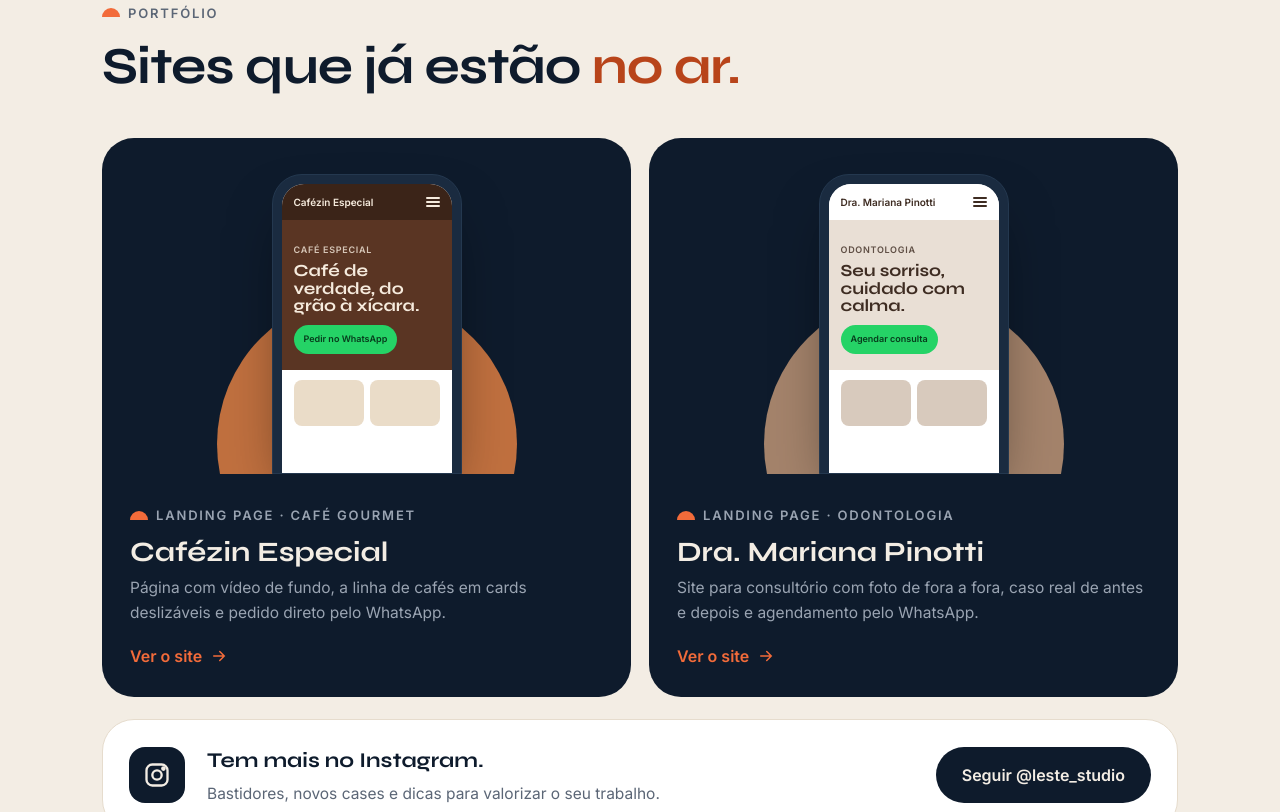
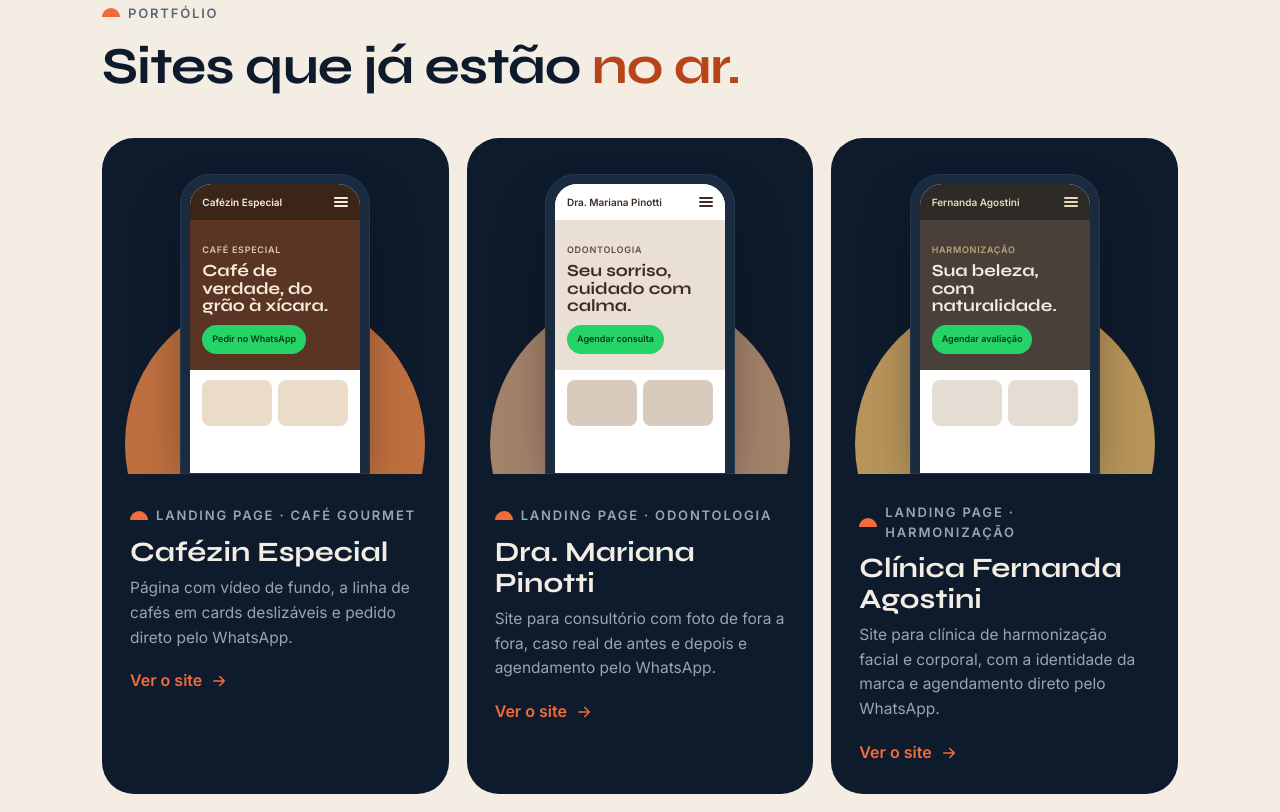
Before and after one commit to gustagoatt/lestestudio, a plain HTML site: page index.html in a window 1280 px wide. Shown: the part 4473-5285 px from the top of the page. Drawn offline with Linux system fonts and the light colour scheme.

Commit message:
Adiciona case Clínica Fernanda Agostini ao portfólio
Co-Authored-By: Claude Opus 5.5 <noreply@anthropic.com>
Claude-Session: https://claude.ai/code/session_017xnz1Xwm8ddz8TwQbkw3CG

```diff
--- a/index.html
+++ b/index.html
@@ -214,7 +214,7 @@ section{position:relative}
 
 /* portfolio */
 .cases{display:grid;gap:18px;margin-top:44px}
-.case{border-radius:var(--r-lg);overflow:hidden;background:var(--noite);color:var(--areia);display:grid;position:relative;min-height:420px}
+.case{border-radius:var(--r-lg);overflow:hidden;background:var(--noite);color:var(--areia);display:grid;grid-template-rows:auto 1fr;align-content:start;position:relative;min-height:420px}
 .case .pal{position:relative;display:flex;justify-content:center;align-items:flex-end;padding:36px 0 0;overflow:hidden;min-height:300px}
 .case .pal::before{content:"";position:absolute;bottom:-120px;left:50%;width:300px;height:300px;margin-left:-150px;border-radius:50%;background:var(--sol,var(--nascente));transition:transform .7s var(--ease)}
 .case:hover .pal::before{transform:translateY(-24px) scale(1.04)}
@@ -316,7 +316,7 @@ footer a{text-decoration:underline;text-underline-offset:3px}
   .nota-pag{grid-template-columns:1fr 1fr}
   .artes{grid-template-columns:repeat(5,1fr)}
   .quiz{padding:44px}
-  .cases{grid-template-columns:1fr 1fr}
+  .cases{grid-template-columns:repeat(3,1fr)}
   .quem{grid-template-columns:auto 1fr;gap:44px}
   .passos{grid-template-columns:repeat(5,1fr);padding-left:0;padding-top:52px;gap:20px}
   .passos .trilho{left:16px;right:16px;top:15px;bottom:auto;width:auto;height:3px}
@@ -601,6 +601,23 @@ footer a{text-decoration:underline;text-underline-offset:3px}
           <a class="ver" href="https://dramarianapinotti.com.br" target="_blank" rel="noopener">Ver o site <svg viewBox="0 0 24 24" fill="none" stroke="currentColor" stroke-width="2" stroke-linecap="round"><path d="M5 12h14M13 6l6 6-6 6"/></svg></a>
         </div>
       </article>
+      <article class="case rv d3">
+        <div class="pal" style="--sol:#B8955A">
+          <div class="fone">
+            <div class="tela">
+              <div class="bar" style="background:#2E2A27;color:#E9D9B8">Fernanda Agostini<i></i></div>
+              <div class="capa" style="background:#4A403A;color:#F3ECE2;min-height:150px"><small style="font-weight:700;letter-spacing:.08em;color:#D9BE8A">HARMONIZAÇÃO</small><b style="color:#F3ECE2">Sua beleza, com naturalidade.</b><span class="zap">Agendar avaliação</span></div>
+              <div class="grid"><div style="background:#E4DDD4"></div><div style="background:#E4DDD4"></div></div>
+            </div>
+          </div>
+        </div>
+        <div class="txt">
+          <span class="tag">Landing page · Harmonização</span>
+          <h3>Clínica Fernanda Agostini</h3>
+          <p>Site para clínica de harmonização facial e corporal, com a identidade da marca e agendamento direto pelo WhatsApp.</p>
+          <a class="ver" href="https://drafernandaagostini.com.br" target="_blank" rel="noopener">Ver o site <svg viewBox="0 0 24 24" fill="none" stroke="currentColor" stroke-width="2" stroke-linecap="round"><path d="M5 12h14M13 6l6 6-6 6"/></svg></a>
+        </div>
+      </article>
     </div>
     <div class="ig-card rv">
       <div class="ig-ic"><svg viewBox="0 0 24 24" fill="none" stroke="currentColor" stroke-width="2" stroke-linecap="round" stroke-linejoin="round" aria-hidden="true"><rect x="3" y="3" width="18" height="18" rx="5"/><circle cx="12" cy="12" r="4"/><circle cx="17.5" cy="6.5" r="1" fill="currentColor"/></svg></div>
```
